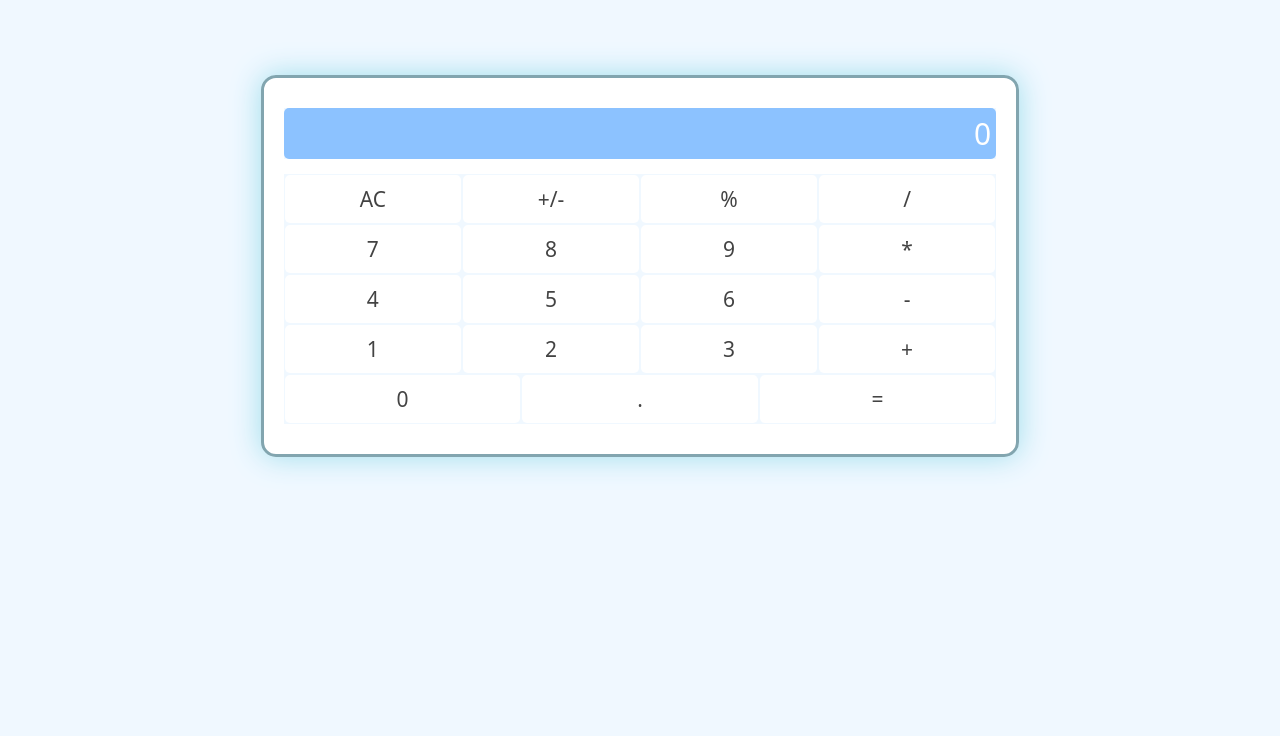
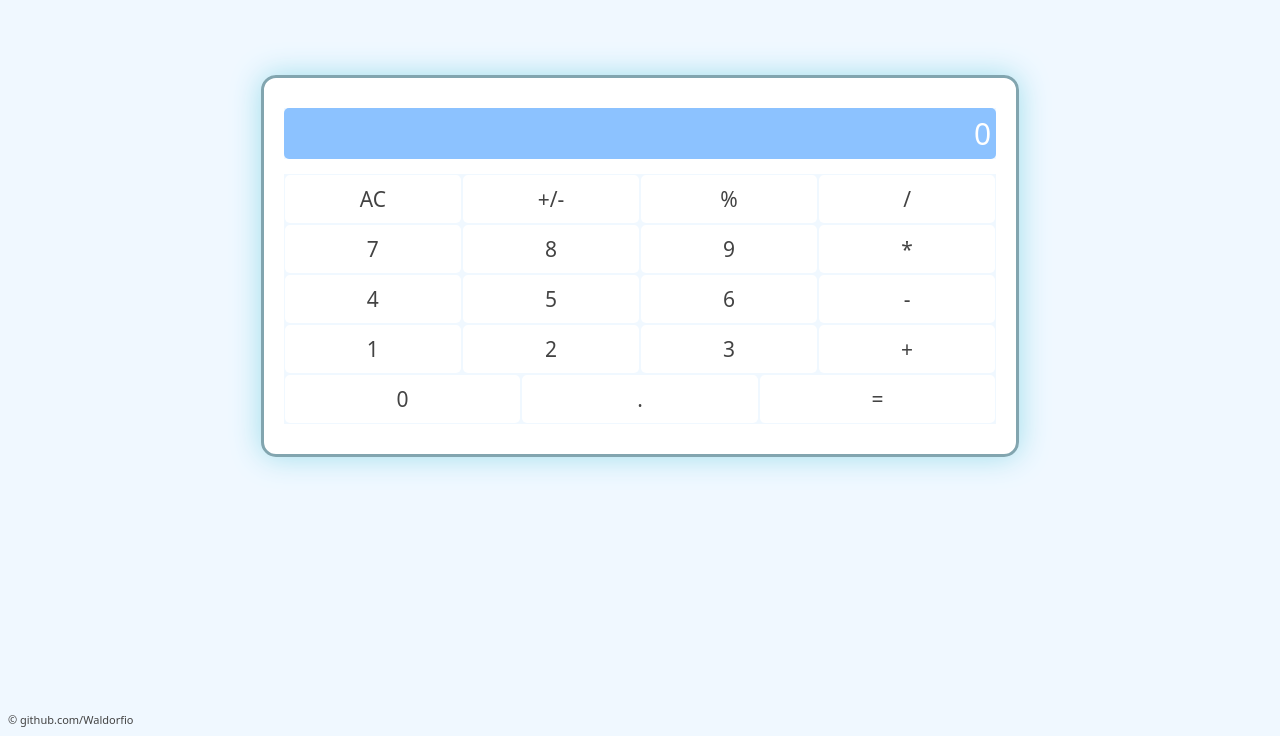
Before and after one commit to Waldorfio/calculator-project, a plain HTML site: page index.html in a window 1280 px wide. Shown: the part 178-914 px from the top of the page. Before the commit the page ends 888 px from the top, so only its background shows below. Drawn offline with Linux system fonts and the light colour scheme.

Commit message:
Add footer

```diff
--- a/code.js
+++ b/code.js
@@ -7,9 +7,7 @@ display.innerHTML = 0;
 // Function to hold stored numbers and parse it
 function storeNumber(number, numArr) {
     noClicked = number;
-    console.log(numArr)
     numArr.push(noClicked);
-    console.log(numArr)
     display.innerHTML = numArr.join('');    // Display numArr without any commas
     return numArr
 }
@@ -53,7 +51,6 @@ equals.addEventListener('click', () => equalFunc(num1, action));
 
 // Decide what happens in between operation
 function holdingFunc(numArr, op) {
-  console.log('this is the numArr: '+numArr)
   num1 = parseFloat(numArr.join(''));    // Storing numArr contents
   numArr.length = 0;  // Re-emptying numArr, once contents are stored
   action = op;
@@ -82,7 +79,6 @@ function equalFunc(num1, action) {
   if (action == 'percent') {output = num2 / 100};
   if (action == 'clear') {clearFunc()}
   display.innerHTML = output;
-  console.log(num1 + '(num1) ' + action + ' ' + num2 + '(num2) = ' + output + '(output)');
   numArr[0] = output;
   action = '';
   return numArr
--- a/index.html
+++ b/index.html
@@ -43,6 +43,9 @@
                 <button id="equals">=</button>
             </div>
         </div>
+
+        <a href="https://github.com/Waldorfio" class="footer">© github.com/Waldorfio</av>
+
     </body>
 
 
--- a/style.css
+++ b/style.css
@@ -54,5 +54,13 @@
             border-radius: 5px;
             color: rgb(67,67,67);
             font-size: 21px;
-            font-family: system-ui, -apple-system, BlinkMacSystemFont, 'Segoe UI', Roboto, Oxygen, Ubuntu, Cantarell, 'Open Sans', 'Helvetica Neue', sans-serif
+            font-family: system-ui, -apple-system, BlinkMacSystemFont, 'Segoe UI', Roboto, Oxygen, Ubuntu, Cantarell, 'Open Sans', 'Helvetica Neue', sans-serif;
         }
+
+.footer {
+    text-decoration: none;
+    color: inherit;
+    color: rgb(67,67,67);
+    font-size: 11px;
+    font-family: system-ui, -apple-system, BlinkMacSystemFont, 'Segoe UI', Roboto, Oxygen, Ubuntu, Cantarell, 'Open Sans', 'Helvetica Neue', sans-serif;
+}
```
